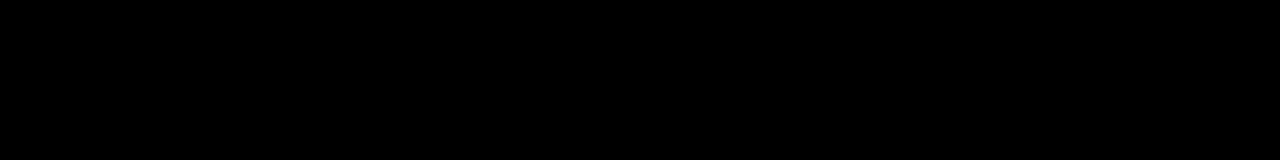
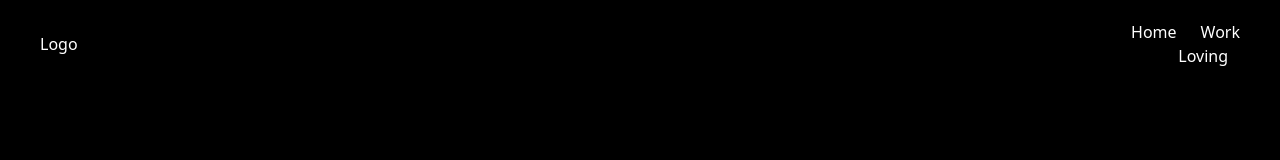
Before and after one commit to luigibarbato/meonweb, a Next.js app: page /Work in a window 1280 px wide. Shown: the top 160 px of the page. Built offline with nearby package versions, Linux system fonts and the light colour scheme.

Commit message:
feat: add navbar,tool-versions

```diff
--- a/components/Navbar/index.tsx
+++ b/components/Navbar/index.tsx
@@ -22,11 +22,17 @@
     const router = useRouter()
 
     return (
-        <AnimateSharedLayout>
-            <nav className="flex">
+        <nav className="text-white bg-black py-5 px-10 md:flex md:items-center md:justify-between">
+            <div className="flex items-center justify-between">
+                <div>Logo</div>
+                <div className="md:hidden align-middle">
+                    <i className="material-icons align-middle cursor-pointer">menu</i>
+                </div>
+            </div>
+            <div className="flex items-center justify-between text-left md:block md:text-right mt-3 md:mt-0">
                 {links.map(({ name, href }) => (
                     <Link key={name} href={href}>
-                        <a className="mr-6 sm:mr-8 flex flex-col relative">
+                        <a className="mt-3 md:mx-3">
                             {name}
                             {isActiveLink(href, router.pathname) && (
                                 <motion.div
@@ -38,7 +44,24 @@
                         </a>
                     </Link>
                 ))}
-            </nav>
-        </AnimateSharedLayout>
+            </div>
+
+        </nav>
     )
 }
+
+<div className="text-white bg-gray-900 py-5 px-10 md:flex md:items-center md:justify-between ">
+    <div className="flex items-center justify-between">
+        <div>Logo</div>
+        <div className="md:hidden align-middle">
+            <i className="material-icons align-middle cursor-pointer">menu</i>
+        </div>
+    </div>
+    <div className="flex flex-col text-left md:block md:text-right  md:mt-0">
+        <a href="#" className=" md:mx-3">Link 1</a>
+        <a href="#" className=" md:mx-3">Link 2</a>
+        <a href="#" className=" md:mx-3">Link 3</a>
+        <a href="#" className=" md:mx-3">Link 4</a>
+
+    </div>
+</div>
--- a/pages/Loving/index.tsx
+++ b/pages/Loving/index.tsx
@@ -16,6 +16,7 @@
     initialState.set('books', { start: 0, end: 8 });
 
     const [state, setState] = useState(initialState);
+
     const [lovingItemRequest, setLovingItemRequest] = useState(initialLovingItemRequest);
 
     const { data, mutate } = useSWR<LovingReponse>("/api/loving", () => getLovingItems(lovingItemRequest));
--- a/pages/Work/index.tsx
+++ b/pages/Work/index.tsx
@@ -55,6 +55,7 @@
                 </div>
             </div>
         </Layout >
+
     )
 }
 
--- a/pages/_app.tsx
+++ b/pages/_app.tsx
@@ -27,10 +27,14 @@
 
   return (
     <>
-      <section className="text-gray-600 min-h-screen body-font grid bg-black stepper">
+      <section className="text-gray-600 min-h-screen flex flex-col bg-black stepper">
+        <>
+          <header className=''>
+            <Navbar></Navbar>
+          </header>
+        </>
         <div className="container m-auto">
           {/* <Header /> */}
-          {/* <Navbar /> */}
           <AnimatePresence
             exitBeforeEnter
             initial={false}
@@ -39,8 +43,8 @@
             <Component {...pageProps} canonical={url} key={url} />
           </AnimatePresence>
           {/* <Footer /> */}
-        </div>
-      </section>
+        </div >
+      </section >
     </>
   )
 }
```
Also changed, not shown: 1 other file (tests, documents, lock files or other folders).
